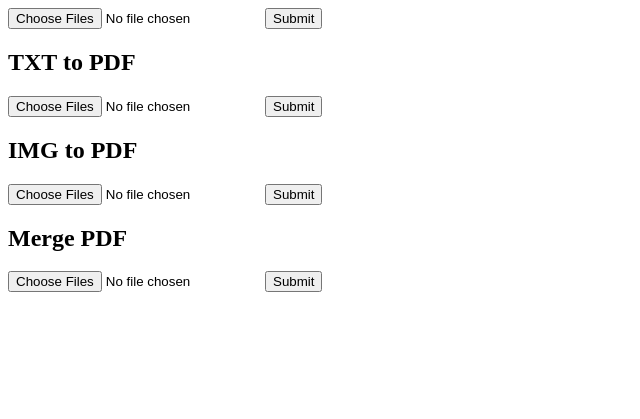
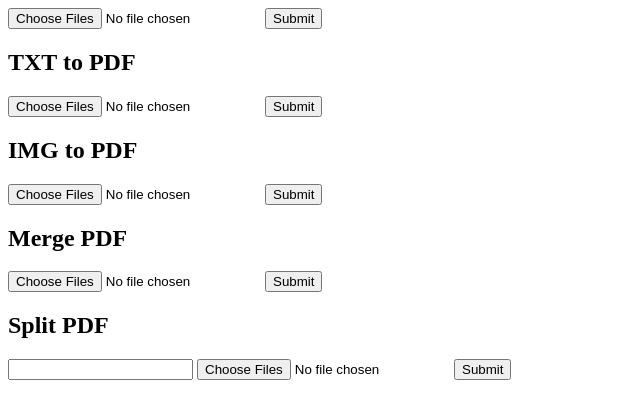
Before and after one commit to softezza/sfedu_webtechnology, a FastAPI app: page / in a window 1280 px wide. Shown: the top 419 px of the page, without its empty margins (0-640 px from the left). Run offline with FastAPI, Linux system fonts and the light colour scheme.

Commit message:
split pdf

```diff
--- a/Petrov/project/main.py
+++ b/Petrov/project/main.py
@@ -3,12 +3,12 @@ import time
 from io import BytesIO
 from typing import List
 
-from fastapi import FastAPI, File, UploadFile, Request, Response
+from fastapi import FastAPI, File, UploadFile, Request, Response, Form
 from fastapi.templating import Jinja2Templates
 
 from fpdf import FPDF
 from starlette.responses import FileResponse
-from PyPDF2 import PdfMerger
+from PyPDF2 import PdfMerger, PdfFileReader, PdfFileWriter
 
 from helpers import upload_file_to_bytes
 
@@ -91,3 +91,34 @@ async def create_upload_files(files: List[UploadFile]):
         return Response(stream.getvalue(), media_type='application/pdf')
     except Exception as e:
         return {"error": str(e)}
+
+
+@app.post("/split_pdf/")
+async def create_upload_files(files: List[UploadFile], pages: str = Form()):
+    f_name = f'media/split_pdf_tmp__{files[0].filename}'
+    with open(f_name, 'wb') as fp:
+        fp.write(await files[0].read())
+
+    b, e, *rest = pages.replace(' ', '').split('-')
+    b = int(b) - 1
+    e = int(e) - 1
+
+    pdf_to_split = PdfFileReader(f_name)
+    if b > pdf_to_split.getNumPages() or e > pdf_to_split.getNumPages() or b == e:
+        return {"error": 'введите корректный диапазон'}
+
+    if b > e:
+        tmp = b
+        b = e
+        e = tmp
+
+    pdf_writer = PdfFileWriter()
+    for page_num in range(b, e):
+        current_page = pdf_to_split.getPage(page_num)
+        pdf_writer.addPage(current_page)
+
+    f_name_resp = f'media/splited_pdf_{b}_{e}_{files[0].filename}'
+    with open(f_name_resp, "wb") as fp:
+        pdf_writer.write(fp)
+
+    return FileResponse(f_name_resp, media_type='application/pdf', filename=files[0].filename + 'splited__.pdf')
--- a/Petrov/project/templates/upload.html
+++ b/Petrov/project/templates/upload.html
@@ -24,5 +24,11 @@
     <input name="files" type="file" multiple>
     <input type="submit">
 </form>
+<h2>Split PDF</h2>
+<form action="/split_pdf/" enctype="multipart/form-data" method="post">
+    <input name="pages" type="text">
+    <input name="files" type="file" multiple>
+    <input type="submit">
+</form>
 </body>
 </html>
```
